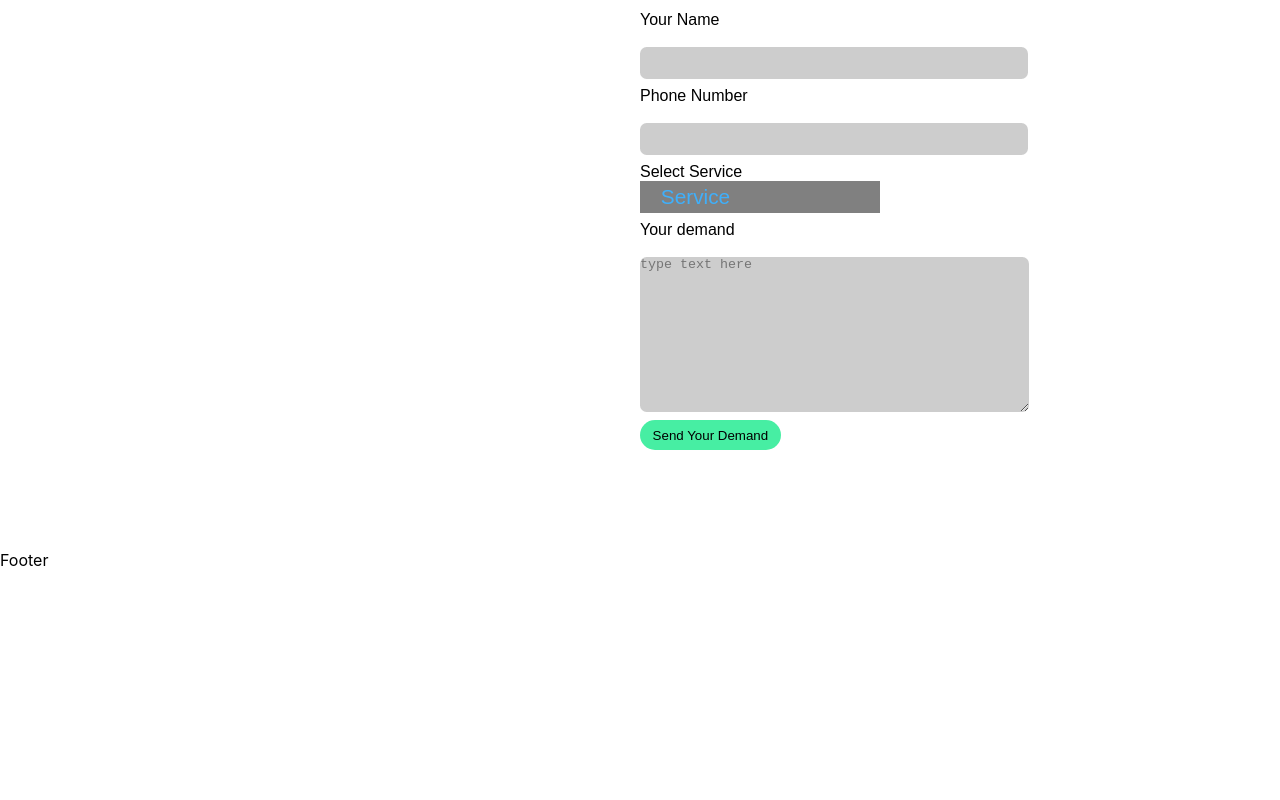
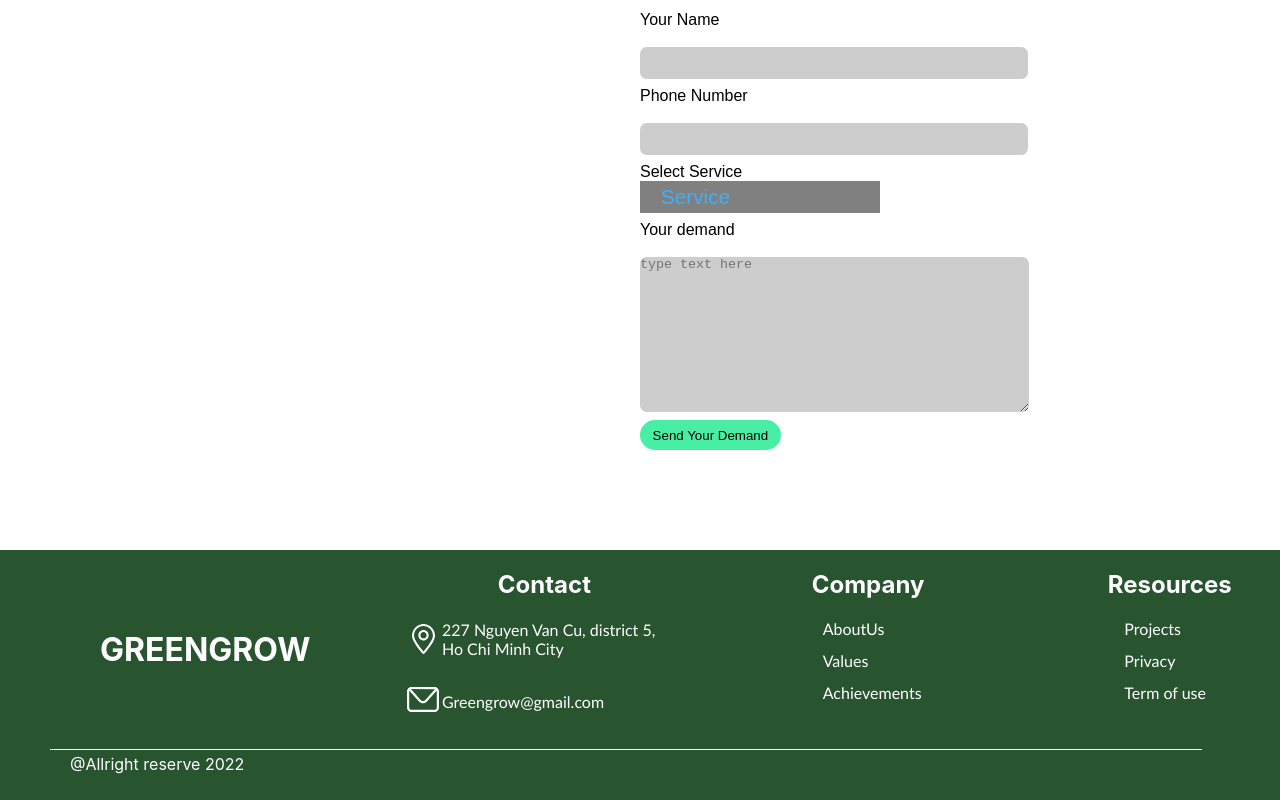
Before and after one commit to Trinhhayoo/DonateTreeSmallProject, a React (Create React App) app: page / in a window 1280 px wide. Shown: the part 282-1082 px from the top of the page. Before the commit the page ends 868 px from the top, so only its background shows below. Built offline with nearby package versions, Linux system fonts and the light colour scheme.

Commit message:
done footer

```diff
--- a/src/App.css
+++ b/src/App.css
@@ -1,3 +1,8 @@
+@font-face {
+  font-family: 'Quicksand-Light';
+  src: local('Quicksand-Light'), url(../font//Quicksand-Light.ttf) format('truetype');
+}
+
 .App {
   text-align: center;
 }
--- a/src/Footer/Footer.css
+++ b/src/Footer/Footer.css
@@ -0,0 +1,152 @@
+@font-face {
+  font-family: 'Quicksand-Light';
+  src: local('Quicksand-Light'), url(../font//Quicksand-Light.ttf) format('truetype');
+}
+
+
+.foter {
+    background-color:#285430;
+    margin-bottom: 0px;
+    width: 100%;
+   font-size:medium;
+   color: white;
+   justify-content: center;
+   position: relative;
+   height: 250px;
+  }
+
+  .inside-container {
+    justify-content: center;
+    max-width: 1300px;
+    margin: 0 auto;
+    padding: 0 var(--global-content-edge-padding);
+  }
+
+  .beauty {
+    position: absolute;
+    left: 45px;
+    bottom: 70px;
+  }
+
+  .logo-foter {
+    position: relative;
+    justify-content: center;
+  }
+
+  .divide-container {
+    display: grid;
+    grid-template-columns: 1.5fr 1.2fr 1fr 1fr;
+    justify-content: center;
+
+    /* padding-top: 46px; */
+    padding-bottom: 0px;
+    grid-column-gap: 81px;
+    grid-row-gap: 81px;
+  }
+
+  .fbic {
+    width: 30px;
+    height: auto;
+    margin-right: 15px;
+    margin-left: 55px;
+  }
+
+  .inic {
+    width: 30px;
+    height: auto;
+  }
+
+  .logo-footer {
+    width: 150px;
+    height: auto;
+    left: 20px;
+    margin-left: 20px;
+  }
+
+  .textLogo-footer {
+    width: 200px;
+    height: auto;
+  }
+
+
+  .info {
+    position: relative;
+    list-style: none;
+    padding-left: 0px;
+  }
+
+  .img-phone {
+    margin-top: 10px;
+  }
+
+  .img-dc {
+    margin-top: 5px;
+
+    height: 30px;
+    /* margin-left: -1px; */
+  }
+
+  .img-mail {
+    margin-top: 30px;
+    height: 25px;
+    margin-left: -5px;
+}
+
+
+  .foter-ic {
+    position: absolute;
+    left: 30px;
+
+  }
+
+  .foter-phone {
+    top: 33px;
+  }
+
+  .foter-dc {
+    top: -15px;
+
+  }
+
+  .foter-mail {
+    top: 57px;
+  }
+
+  .title-foter {
+    text-align: center;
+    padding-bottom: 0px;
+  }
+
+  .co-li {
+    list-style: none;
+    padding-bottom: 13px;
+    margin-top: 0px;
+    margin-left: 20px;
+  }
+  .iconnav {
+    height: 20px;
+  }
+  .co-list {
+    margin-left: 5px;
+  }
+  .line {
+    position: absolute;
+     height: 1px;
+     background-color: white ;
+     width: 90%;
+     bottom: 50px;
+     margin-left: 50px;
+  }
+  .bottom-line{
+    position: absolute;
+    bottom: 10px;
+    left: 70px;
+
+  }
+  .title-project {
+    font-size: xx-large;
+    position: absolute;
+    left: 100px;
+    bottom: 30px;
+
+  }
--- a/src/Footer/Footer.jsx
+++ b/src/Footer/Footer.jsx
@@ -1,4 +1,9 @@
 import React,  { useState } from "react";
+
+import mail from "../svg/2xmail.svg";
+import locate from "../svg/2xlocate.svg";
+
+
 
 
 import FormDonate from "../FormDonate/FormDonate";
@@ -16,8 +21,72 @@ const Footer = () => {
     return (
         <div>
           <FormDonate />
-            <footer >
-             <p>Footer</p>
+            <footer className="foter" >
+            <div className="information-container">
+                    <div className="inside-container">
+                        <div className="divide-container">
+                            <div className="logo-foter">
+                            {/* <img className="logo-footer" src={spalgTS} alt="PUN" /> */}
+                            <span></span>
+                                <h3 className = "title-project">GREENGROW</h3>
+
+                                <br />
+                                <br />
+                                <br />
+                                {/* <img className="fbic" src={fbic} />
+                                <img className="inic" src={inic} /> */}
+
+                            </div>
+                            <div className="lien-he">
+                                <h2 className=" title-foter">Contact</h2>
+                                <ul className="info">
+                                    <li className="each-info">
+                                        <span>
+                                            <img className=" ic-footer img-dc " src={locate} /></span>
+                                        <p className="foter-ic foter-dc">227 Nguyen Van Cu, district 5, Ho Chi Minh City</p>
+                                    </li>
+
+
+                                    <li className="each-info">
+
+                                        <span>
+                                            <img className="ic-footer img-mail " src={mail} /></span>
+                                        <p className="foter-ic foter-mail">Greengrow@gmail.com</p>
+                                    </li>
+
+
+
+                                </ul>
+                            </div>
+                            <div className="Company">
+                                <h2 className="title-foter">Company</h2>
+                                <ul className="co-list">
+                                    <li className="co-li">AboutUs</li>
+                                    <li className="co-li">Values</li>
+                                    <li className="co-li">Achievements</li>
+
+                                </ul>
+
+                            </div>
+                            <div className="Resource">
+                            <h2 className="title-foter">Resources</h2>
+                            <ul className="co-list">
+                                    <li className="co-li">Projects</li>
+                                    <li className="co-li">Privacy</li>
+                                    <li className="co-li">Term of use</li>
+
+                                </ul>
+                            </div>
+                            <div className = "line" />
+                            <div className="bottom-line">
+                                <span>
+                                    <p>@Allright reserve 2022</p>
+                                </span>
+                            </div>
+                        </div>
+
+                    </div>
+                </div>
             </footer>
         </div>
 
```
Also changed, not shown: src/font/Quicksand-Light.ttf (added), src/font/Quicksand-SemiBold.ttf (added).
